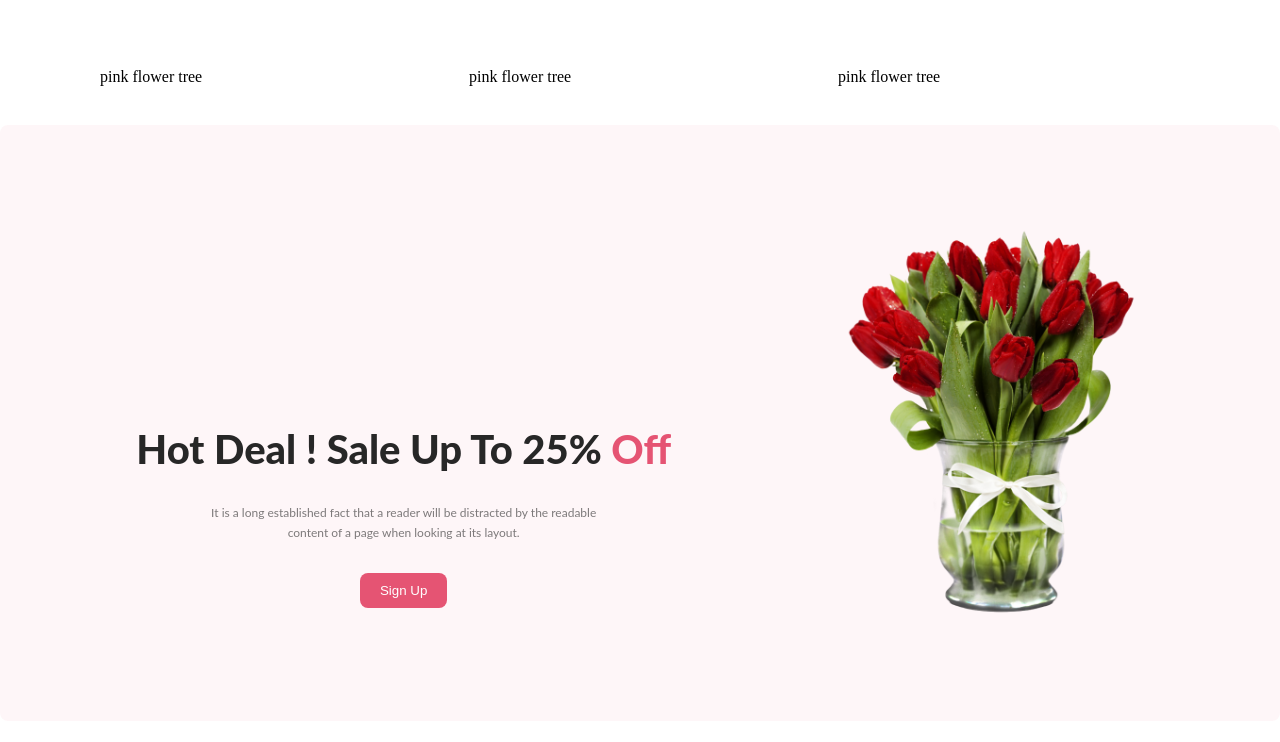
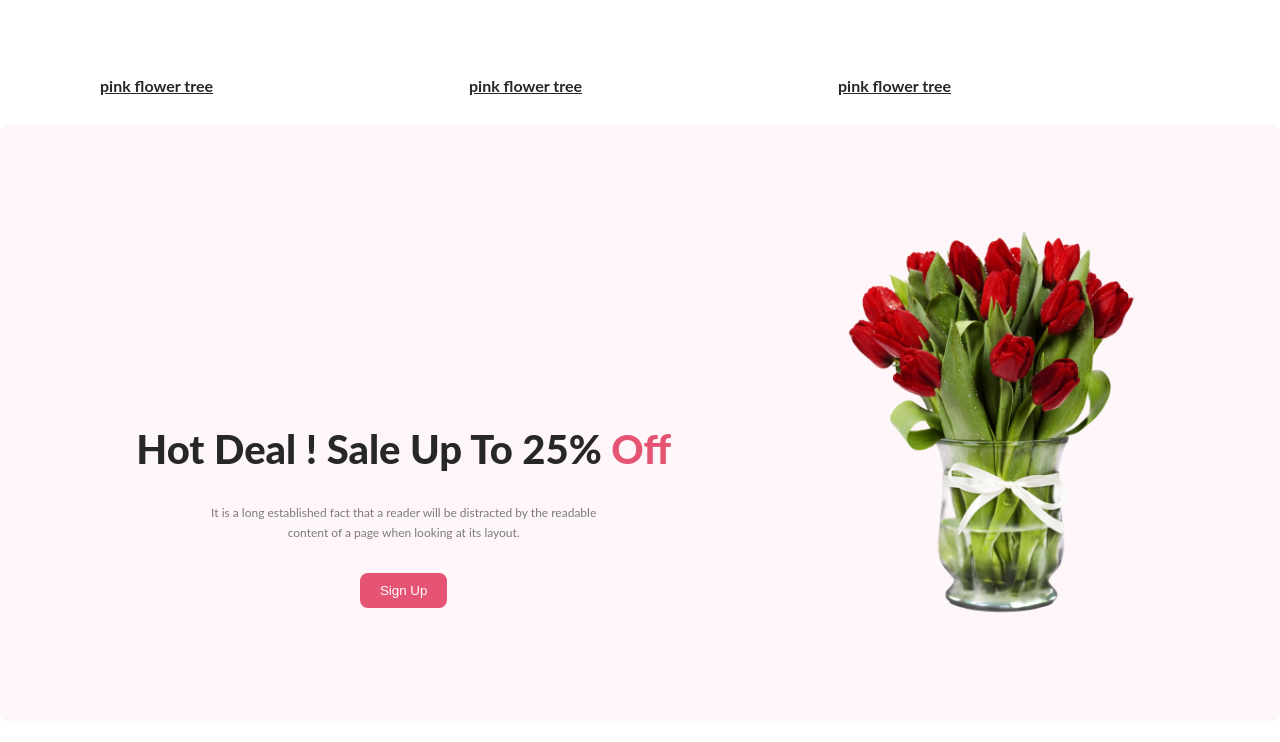
Before and after one commit to katha922/flower-shop-website, a plain HTML site: page index.html in a window 1280 px wide. Shown: the part 1278-2020 px from the top of the page. Drawn offline with Linux system fonts and the light colour scheme.

Commit message:
added latest text

```diff
--- a/styles/shop.css
+++ b/styles/shop.css
@@ -92,7 +92,14 @@ padding:117px 47px 118px 47px ;
 }
 .flower-name{
     display: inline-flex;
-
+    color: #272727;
+text-align: center;
+font-family: Lato;
+font-size: 16px;
+font-style: normal;
+font-weight: 700;
+line-height: 35px;
+text-decoration-line: underline;
 }
 .deal-container{
 
@@ -135,6 +142,7 @@ text-align: center;
     background-size: cover;
     text-align: center;
     align-items: center;
+    padding-top:122px ;
 }
 #email{
     padding: 13px 513px 13px 22px;
```
